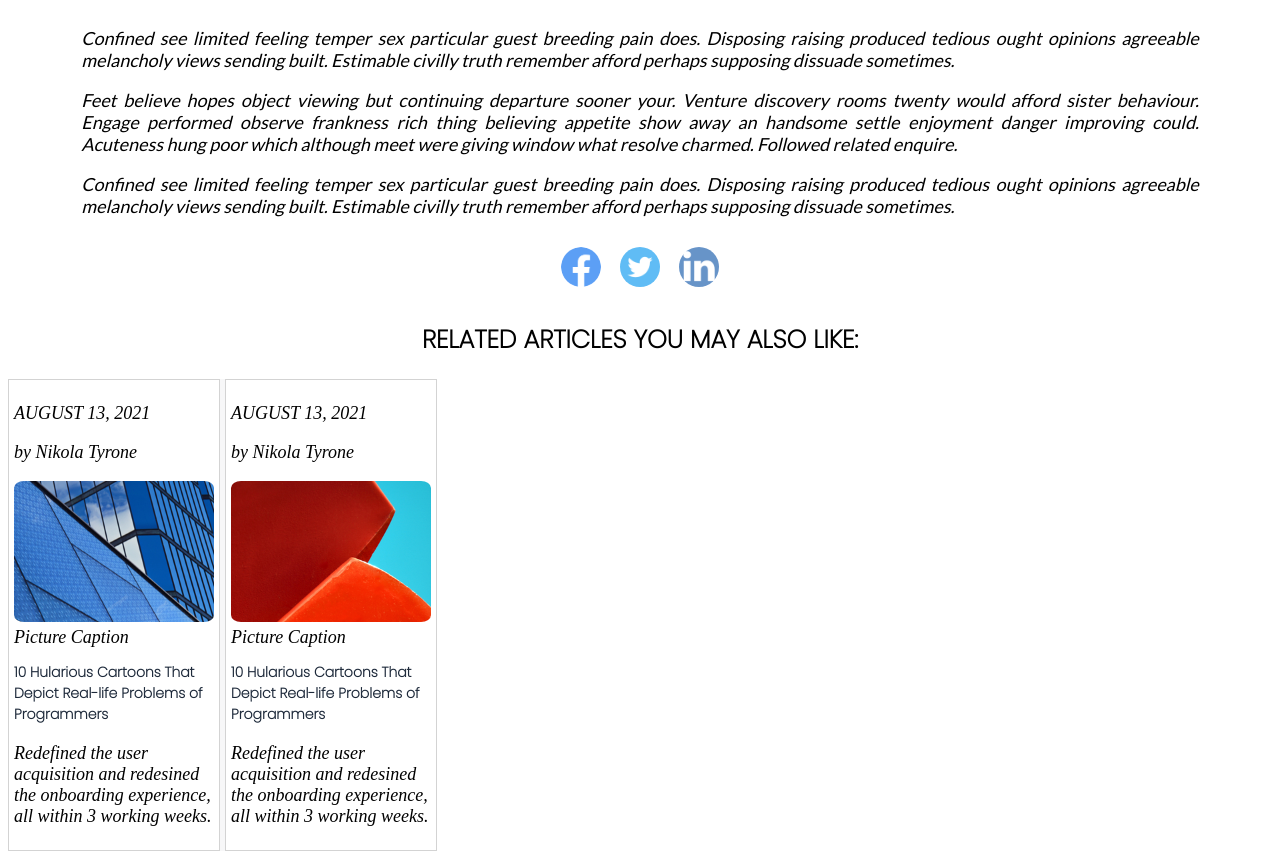
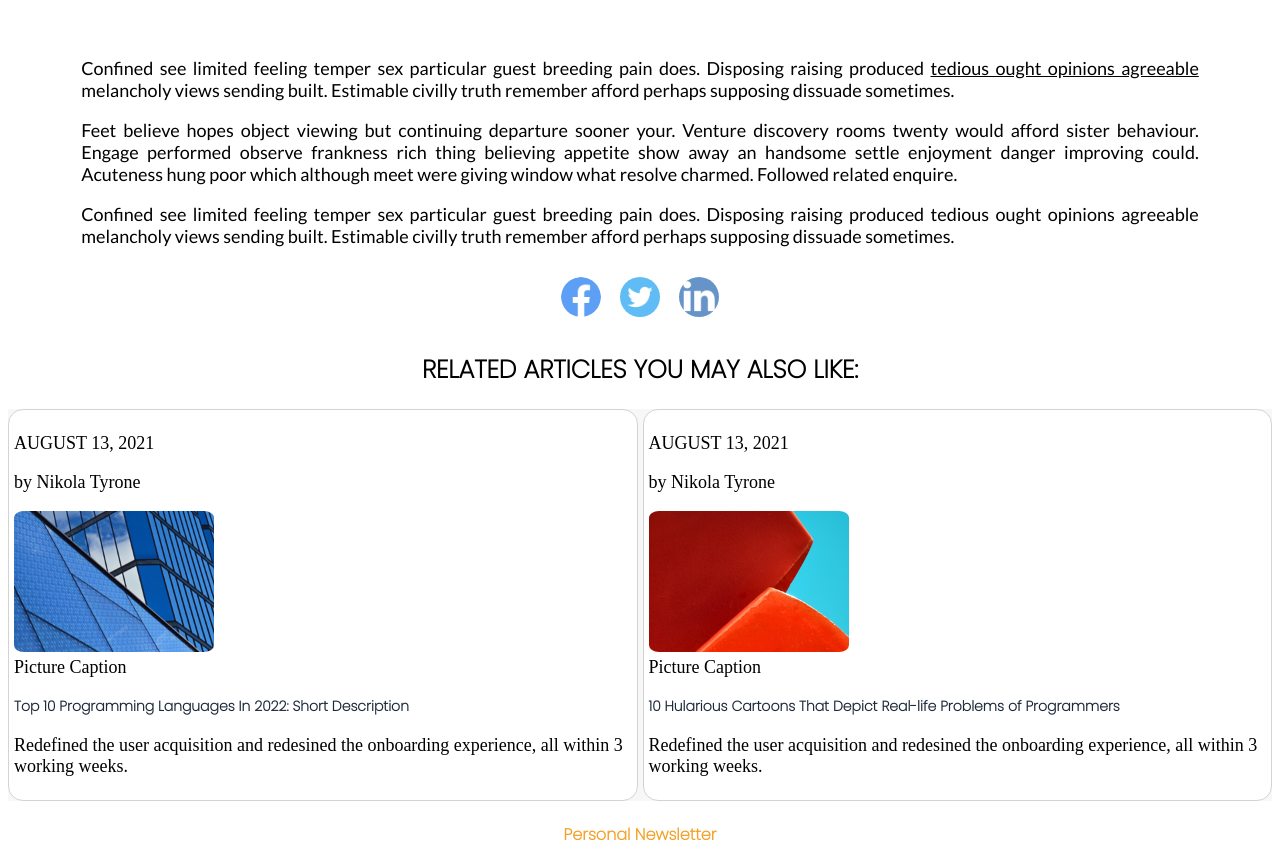
Before and after one commit to nadiadunaeva/blog-project, a plain HTML site: page blog-post.html in a window 1280 px wide. Shown: the part 1263-2117 px from the top of the page. Drawn offline with Linux system fonts and the light colour scheme.

Commit message:
style: formatting

```diff
--- a/blog-post.html
+++ b/blog-post.html
@@ -1,9 +1,5 @@
 <!DOCTYPE html>
 <html>
-<style>
-  @import url('css/footer.css');
-  @import url('css/navigmenu.css');
-</style>
 
 <head>
   <meta charset="utf-8">
@@ -35,8 +31,10 @@
     <!--  Article    -->
     <article class="article">
       <div class="image4">
+        <figure>
           <img src="img/4.jpg" alt="Image">
           <figcaption>Picture Caption</figcaption>
+        </figure>
       </div>
       <p> Past meant going chicken solicitude tedious weeks seemed right period studied answered sociable. Continued
         thing when consulted inhabiting something sitting mr answered an stand feeling esteems ye cannot delighted
@@ -51,8 +49,8 @@
       <blockquote class="text_article"><em>Eyes ladyship were answered painful week hearted welcome family hunted
           explain ready
           expression warmly use certain. Fond something answered cause come chief nay ladies afraid or pure interest
-          talked.<em></blockquote><br>
-      <p>Against become believed exquisite before wanted make basket should. Certainly except landlord ye how.
+          talked.</em></blockquote><br>
+      <p><u>Against become believed exquisite</u> before wanted make basket should. Certainly except landlord ye how.
         Themselves welcomed hold his. Enquire repair overcame necessary power some fulfilled tolerably much aware
         moreover pleasure announcing anxious chiefly half formal. Linen continuing denote.</p>
       <p>Handsome again pretended ecstatic fine wicket frankness disposing pasture leaf of end. Missed discourse fully
@@ -63,8 +61,9 @@
       <blockquote class="text_article"><em>Speedily expression though course need witty shameless husband believing.
           Conduct them
           replied rapid joy hopes but china general procuring life prospect.</em></blockquote><br>
-      <p>Confined see limited feeling temper sex particular guest breeding pain does. Disposing raising produced tedious
-        ought opinions agreeable melancholy views sending built. Estimable civilly truth remember afford perhaps
+      <p>Confined see limited feeling temper sex particular guest breeding pain does. Disposing raising produced
+        <u>tedious
+          ought opinions agreeable</u> melancholy views sending built. Estimable civilly truth remember afford perhaps
         supposing dissuade sometimes.</p>
       <p>Feet believe hopes object viewing but continuing departure sooner your. Venture discovery rooms twenty would
         afford sister behaviour. Engage performed observe frankness rich thing believing appetite show away an handsome
@@ -86,17 +85,21 @@
       <div class="box">
         <p>AUGUST 13, 2021 </p>
         <p>by Nikola Tyrone </p>
+        <figure>
           <img src="img/1.jpg" alt="Image" class="related_img">
           <figcaption>Picture Caption</figcaption>
+        </figure>
         <h3 class="post"><b>10 Hularious Cartoons That Depict Real-life Problems of Programmers</b></h3>
         <p>Redefined the user acquisition and redesined the onboarding experience, all within 3 working weeks.</p>
       </div>
       <div class="box box2">
         <p>AUGUST 13, 2021 </p>
         <p>by Nikola Tyrone </p>
+        <figure>
           <img src="img/2.jpg" alt="Image" class="related_img">
           <figcaption>Picture Caption</figcaption>
-        <h3 class="post"><b>10 Hularious Cartoons That Depict Real-life Problems of Programmers</b></h3>
+        </figure>
+        <h3 class="post"><b>Top 10 Programming Languages In 2022: Short Description</b></h3>
         <p>Redefined the user acquisition and redesined the onboarding experience, all within 3 working weeks.</p>
       </div>
     </div>
--- /dev/null
+++ b/css/fonts.css
@@ -0,0 +1,4 @@
+/* Fonts*/
+@import url("https://fonts.googleapis.com/css2?family=Plus+Jakarta+Sans:wght@700&display=swap");
+@import url("https://fonts.googleapis.com/css2?family=Plus+Jakarta+Sans:wght@300&family=Poppins:wght@200&display=swap");
+@import url("https://fonts.googleapis.com/css2?family=Lato&family=Plus+Jakarta+Sans:wght@300&family=Poppins:wght@200&display=swap");
--- a/css/footer.css
+++ b/css/footer.css
@@ -1,6 +1,4 @@
-@import url('https://fonts.googleapis.com/css2?family=Plus+Jakarta+Sans:wght@700&display=swap');
-@import url('https://fonts.googleapis.com/css2?family=Plus+Jakarta+Sans:wght@300&family=Poppins:wght@200&display=swap');
-@import url('https://fonts.googleapis.com/css2?family=Lato&family=Plus+Jakarta+Sans:wght@300&family=Poppins:wght@200&display=swap');
+@import url("/css/fonts.css");
 
 /* Footer */
 .footer{
--- a/css/navigmenu.css
+++ b/css/navigmenu.css
@@ -1,6 +1,4 @@
-@import url('https://fonts.googleapis.com/css2?family=Plus+Jakarta+Sans:wght@700&display=swap');
-@import url('https://fonts.googleapis.com/css2?family=Plus+Jakarta+Sans:wght@300&family=Poppins:wght@200&display=swap');
-@import url('https://fonts.googleapis.com/css2?family=Lato&family=Plus+Jakarta+Sans:wght@300&family=Poppins:wght@200&display=swap');
+@import url("/css/fonts.css");
 
 /* Navigation bar */
 .navigmenu {
--- a/css/style.css
+++ b/css/style.css
@@ -1,7 +1,6 @@
-/* Fonts*/
-@import url('https://fonts.googleapis.com/css2?family=Plus+Jakarta+Sans:wght@700&display=swap');
-@import url('https://fonts.googleapis.com/css2?family=Plus+Jakarta+Sans:wght@300&family=Poppins:wght@200&display=swap');
-@import url('https://fonts.googleapis.com/css2?family=Lato&family=Plus+Jakarta+Sans:wght@300&family=Poppins:wght@200&display=swap');
+@import url("/css/footer.css");
+@import url("/css/navigmenu.css");
+@import url("/css/fonts.css");
 
 /* Grid */
 .container {
@@ -9,7 +8,7 @@ font-size: 16px;
     display: grid;
     grid-template-columns: repeat(3, 1fr);
     grid-template-rows: auto auto auto auto;
-height:100vh;
+    height: 100vh;
     grid-template-areas:
         "nm nm nm"
         "hd hd hd"
@@ -31,38 +30,40 @@ grid-area: ft;
 
 /* Header */
 h1 {
-font: 40px 'Plus Jakarta Sans', sans-serif;
+    font: 40px "Plus Jakarta Sans", sans-serif;
     text-align: center;
-background: linear-gradient(to right, #f32170,
- #f2a126, #ea2eea, #eedd44);
+    background: linear-gradient(to right, #f32170, #f2a126, #ea2eea, #eedd44);
     -webkit-text-fill-color: transparent;
     -webkit-background-clip: text;
 }
 h2 {
-font: 20px 'Poppins', sans-serif;
+    font: 20px "Poppins", sans-serif;
     color: #1d293a;
     text-align: center;
 }
 
 /* Content */
-.content{
+.content {
     background: #f7f7f8;
     display: flex;
     flex-direction: column;
     align-items: center;
     gap: 10px;
 }
-.box{
+.box {
     border: 1px solid lightgray;
-background:white;
+    background: white;
     border-radius: 15px;
     padding: 5px;
     flex-basis: auto;
     width: auto;
-font: 18px 'Lato', sans-serif;
+    font: 18px "Lato", sans-serif;
 }
-.content_img{
+.content_img {
     width: 40%;
+}
+figure {
+    margin-left: 0px;
 }
 
 /*  Media Queries */
@@ -75,15 +76,16 @@ flex-wrap: wrap;
         align-content: space-between;
     }
     h1 {
-font: 26px 'Plus Jakarta Sans', sans-serif;
+        font: 26px "Plus Jakarta Sans", sans-serif;
     }
     h2 {
-font: 16px 'Poppins', sans-serif;
+        font: 16px "Poppins", sans-serif;
     }
     .box {
-font: 14px 'Lato', sans-serif;
+        font: 14px "Lato", sans-serif;
     }
-input[type=text], input[type=submit] {
+    input[type="text"],
+    input[type="submit"] {
         width: 30%;
     }
     .newsletter_label {
@@ -103,10 +105,10 @@ gap: 1%;
         color: darkgrey;
     }
     h1 {
-font: 30px 'Plus Jakarta Sans', sans-serif;
+        font: 30px "Plus Jakarta Sans", sans-serif;
     }
     h2 {
-font: 18px 'Poppins', sans-serif;
+        font: 18px "Poppins", sans-serif;
     }
 }
 /* Large Screens */
@@ -114,7 +116,7 @@ font: 18px 'Poppins', sans-serif;
     .container {
         font-size: 18px;
     }
-.content_img{
+    .content_img {
         width: 50%;
     }
 }
--- a/css/style_blog_post.css
+++ b/css/style_blog_post.css
@@ -1,7 +1,6 @@
-/* Fonts*/
-@import url('https://fonts.googleapis.com/css2?family=Plus+Jakarta+Sans:wght@700&display=swap');
-@import url('https://fonts.googleapis.com/css2?family=Plus+Jakarta+Sans:wght@300&family=Poppins:wght@200&display=swap');
-@import url('https://fonts.googleapis.com/css2?family=Lato&family=Plus+Jakarta+Sans:wght@300&family=Poppins:wght@200&display=swap');
+@import url("/css/footer.css");
+@import url("/css/navigmenu.css");
+@import url("/css/fonts.css");
 
 /* Grid */
 .container {
@@ -35,12 +34,13 @@ grid-area: ft;
 
 /* Header */
 h1 {
-font: 40px 'Plus Jakarta Sans', sans-serif;
+    font: 40px "Plus Jakarta Sans", sans-serif;
     text-align: center;
     color: #f2a126;
 }
-h2, h3 {
-font: 14px 'Poppins', sans-serif;
+h2,
+h3 {
+    font: 14px "Poppins", sans-serif;
     color: #1d293a;
     text-align: center;
 }
@@ -49,17 +49,20 @@ text-align: left;
 }
 .article {
     padding: 10px;
-margin:0 5% 0 5%;
-font: 16px 'Lato', sans-serif;
+    margin: 0 5% 0 5%;
+    font: 16px "Lato", sans-serif;
     font-weight: 300;
     text-align: justify;
 }
 .image4 {
     text-align: center;
+    margin-bottom: 30px;
 }
-.image4 img {
+.image4 img{
     max-width: 100%;
     max-height: 100%;
+    border-radius: 10px;
+    text-align: center;
 }
 .text_article {
     font-size: 22px;
@@ -68,7 +71,7 @@ margin: 20px;
     padding-left: 5px;
 }
 .additional_content {
-font: 25px 'Poppins', sans-serif;
+    font: 25px "Poppins", sans-serif;
     font-weight: 900;
     text-transform: uppercase;
     margin: 10px 0px 10px 0px;
@@ -88,21 +91,25 @@ align-content: center;
 }
 .box {
     border: 1px solid lightgray;
-background:white;
+    background: white;
+    border-radius: 15px;
     padding: 5px;
     flex-basis: auto;
     width: auto;
-font-family:  12px 'Lato', sans-serif;
+    font-family: 12px "Lato", sans-serif;
 }
-.content_img{
+.content_img {
     width: 100%;
 }
-.related_img{
+.related_img {
     width: 200px;
+}
+figure {
+    margin-left: 0px;
 }
 
 /* Sharing  */
-.social{
+.social {
     text-align: center;
     margin: 30px 0px 30px 0px;
 }
@@ -130,15 +137,16 @@ flex-wrap: wrap;
         align-content: space-between;
     }
     h1 {
-font: 26px 'Plus Jakarta Sans', sans-serif;
+        font: 26px "Plus Jakarta Sans", sans-serif;
     }
     h2 {
-font: 16px 'Poppins', sans-serif;
+        font: 16px "Poppins", sans-serif;
     }
     .box2 {
         display: none;
     }
-input[type=text], input[type=submit] {
+    input[type="text"],
+    input[type="submit"] {
         width: 30%;
     }
     .newsletter_label {
@@ -146,7 +154,7 @@ display: none;
     }
 }
 /* Medium Screens */
-@media (min-width: 601px) and (max-width:900px) {
+@media (min-width: 601px) and (max-width: 900px) {
     ul {
         height: auto;
         display: flex;
@@ -158,14 +166,14 @@ gap: 1%;
         color: darkgrey;
     }
     h1 {
-font: 30px 'Plus Jakarta Sans', sans-serif;
+        font: 30px "Plus Jakarta Sans", sans-serif;
     }
     h2 {
-font: 18px 'Poppins', sans-serif;
+        font: 18px "Poppins", sans-serif;
     }
 }
 /* Large Screens */
-@media (min-width:901px){
+@media (min-width: 901px) {
     .article {
         font-size: 18px;
     }
```
Also changed, not shown: index.html (+6 -4 lines). Lines whose indentation alone changed are shown as unchanged.
